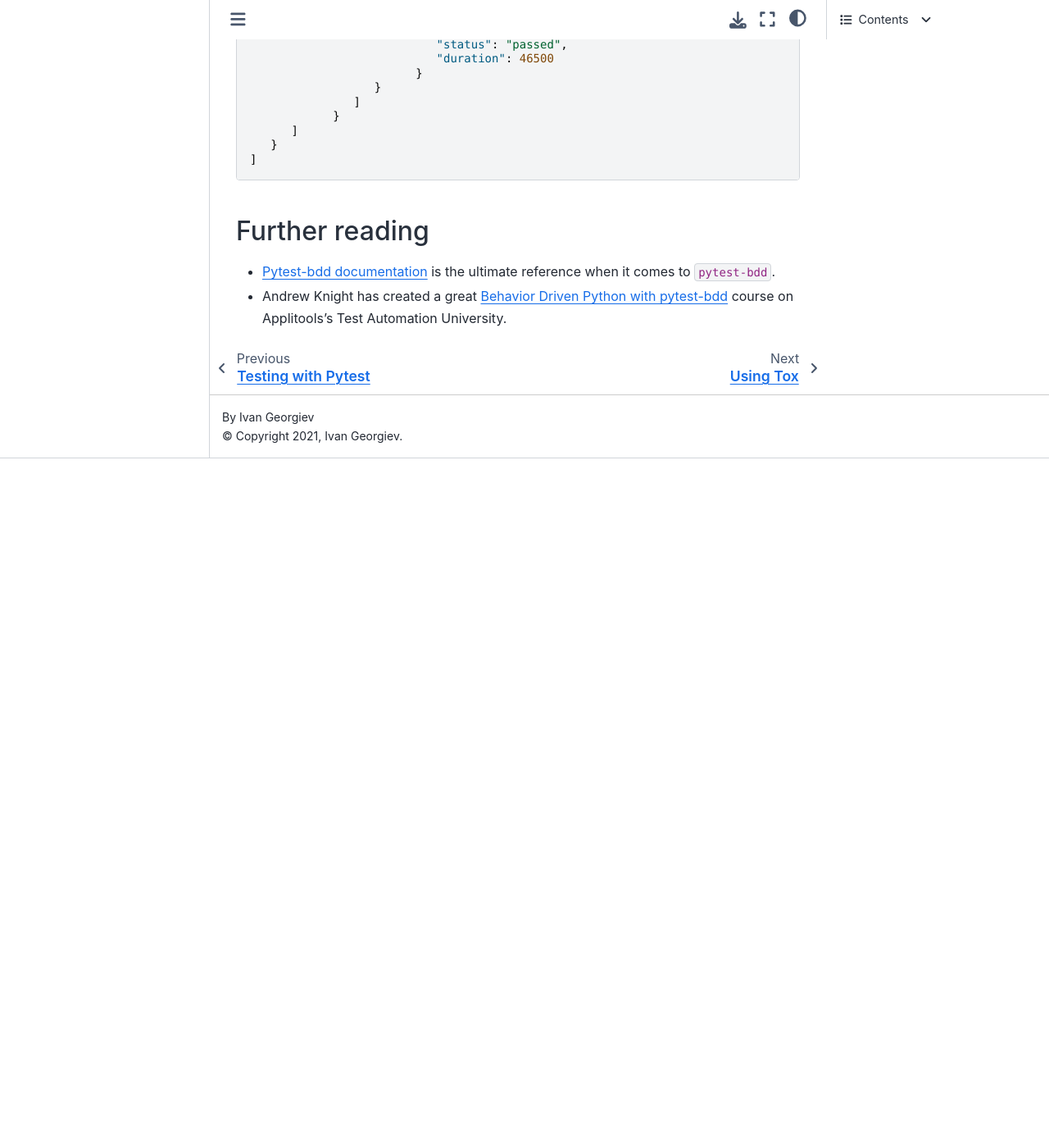
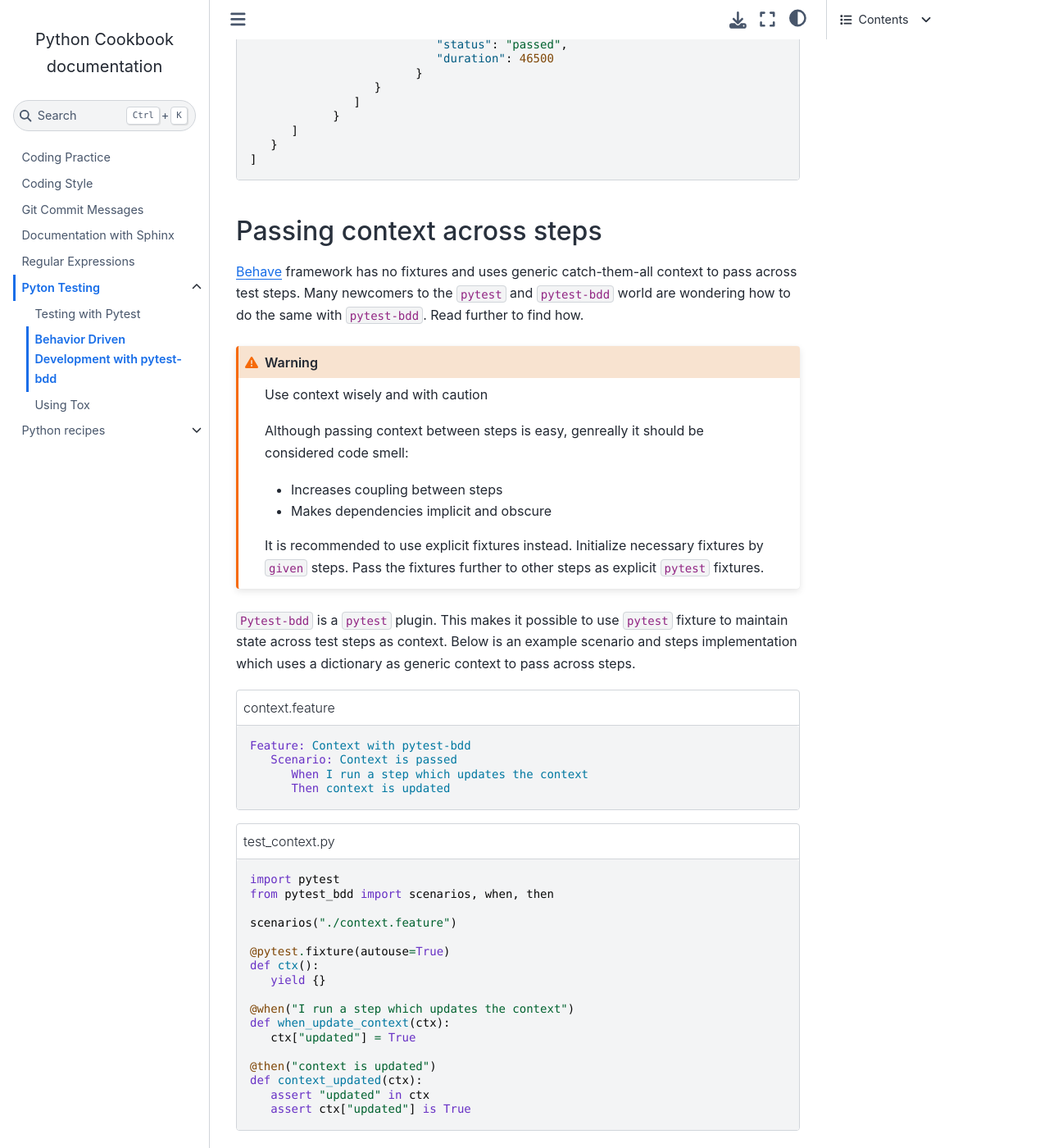
Before and after one commit to ivangeorgiev/python-cookbook, a Sphinx documentation site: the page built from docs/testing_pytest_bdd.rst, in a window 1280 px wide and 1400 px high, scrolled down 10877 px. Shown: the whole window at 82% size. Built offline with Sphinx 7.4.7 and the Sphinx Book theme 1.1.4, drawn with Linux system fonts in a browser that asks for light colours; before the commit the page ends 11436 px from its top, so only the background shows below that.

Commit message:
feat(pytest-bdd): add how-to for step context
closes #10

```diff
--- a/docs/testing_pytest_bdd.rst
+++ b/docs/testing_pytest_bdd.rst
@@ -575,12 +575,59 @@ Cucumber JSON output
    ]
 
 
+Passing context across steps
+-----------------------------------------
+
+`Behave`_ framework has no fixtures and uses generic catch-them-all context to pass across test steps. Many newcomers to the ``pytest`` and ``pytest-bdd`` world are wondering how to do the same with ``pytest-bdd``. Read further to find how.
+
+.. warning:: Use context wisely and with caution
+
+   Although passing context between steps is easy, genreally it should be considered code smell:
+
+   - Increases coupling between steps
+   - Makes dependencies implicit and obscure
+
+   It is recommended to use explicit fixtures instead. Initialize necessary fixtures by ``given`` steps. Pass the fixtures further to other steps as explicit ``pytest`` fixtures.
+
+
+``Pytest-bdd`` is a ``pytest`` plugin. This makes it possible to use ``pytest`` fixture to maintain state across test steps as context. Below is an example scenario and steps implementation which uses a dictionary as generic context to pass across steps.
+
+.. code-block:: gherkin
+   :caption: context.feature
+
+   Feature: Context with pytest-bdd
+      Scenario: Context is passed
+         When I run a step which updates the context
+         Then context is updated
+
+.. code-block:: python
+   :caption: test_context.py
+
+   import pytest
+   from pytest_bdd import scenarios, when, then
+
+   scenarios("./context.feature")
+
+   @pytest.fixture(autouse=True)
+   def ctx():
+      yield {}
+
+   @when("I run a step which updates the context")
+   def when_update_context(ctx):
+      ctx["updated"] = True
+
+   @then("context is updated")
+   def context_updated(ctx):
+      assert "updated" in ctx
+      assert ctx["updated"] is True
+
 Further reading
 ----------------
 
 - `Pytest-bdd documentation`_ is the ultimate reference when it comes to ``pytest-bdd``.
 - Andrew Knight has created a great `Behavior Driven Python with pytest-bdd`_ course on Applitools's Test Automation University.
 
+.. _`behave`: https://behave.readthedocs.io/en/stable/
 .. _`Behavior Driven Python with pytest-bdd`: `pytest-bdd TAU course`_
 .. _`examples source repository`: https://github.com/ivangeorgiev/python-refs/tree/main/src/python_refs/pytest_bdd
 .. _`pytest-bdd`: `pytest-bdd source`_
```
